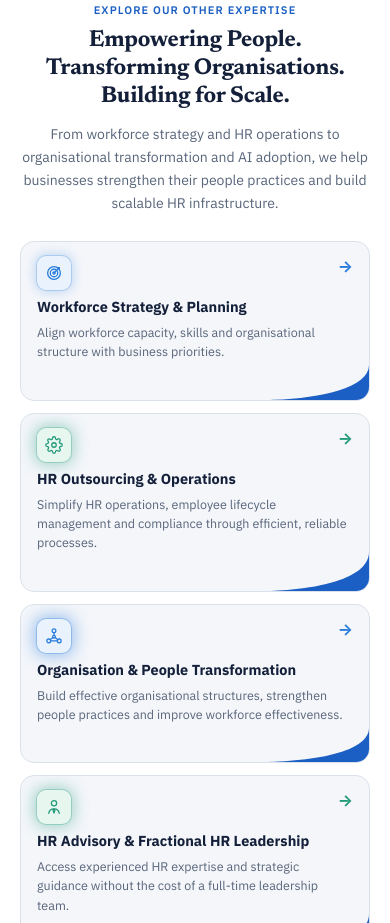
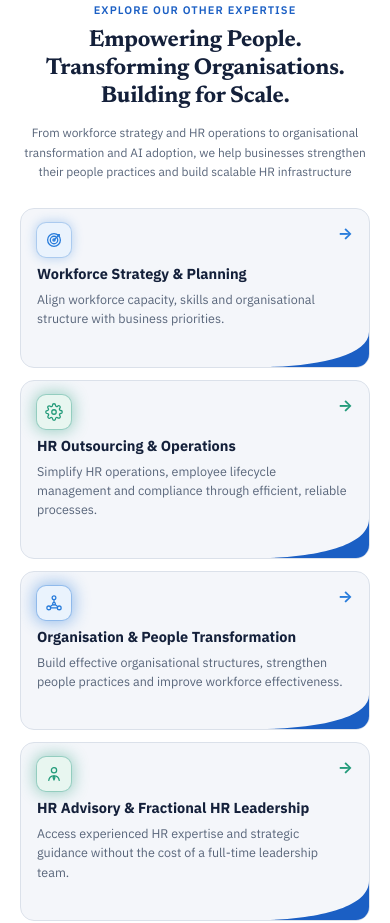
Before and after one commit to TalNXT/TalNXT-Website, a plain HTML site: page index.html in a window 390 px wide. Shown: the part 4660-5583 px from the top of the page. Drawn offline with Linux system fonts and the light colour scheme.

Commit message:
Tagline text and font size

```diff
--- a/css/site.css
+++ b/css/site.css
@@ -789,7 +789,7 @@ p.copy { font-size: 15px; line-height: 1.7; color: #2b3446; margin: 0; }
 .svc-head { display: flex; flex-direction: column; align-items: center; text-align: center; gap: 14px; max-width: 760px; margin: 0 auto 32px; }
 .svc-head .eyebrow { margin-bottom: 10px; }
 .svc-head h2 { font-size: 30px; line-height: 1.22; font-weight: 700; max-width: 680px; margin: 0 auto; }
-.svc-head .copy { font-size: 15px; line-height: 1.65; color: var(--muted); max-width: 600px; margin: 0 auto; }
+.svc-head .copy { font-size: 13px; line-height: 1.65; color: var(--muted); max-width: 600px; margin: 0 auto; text-align: center; text-wrap: balance; }
 .svc-grid { display: grid; grid-template-columns: repeat(5, minmax(0, 1fr)); gap: 12px; }
 .svc-card { --s-c: var(--accent); --s-rgb: 40,124,219; --s-tint: var(--accent-tint); --s-bd: #b9cbec; position: relative; overflow: hidden; display: flex; flex-direction: column; gap: 6px; padding: 14px 16px 38px; border: 1px solid var(--line); border-radius: 14px; background: var(--bg); color: var(--ink); transition: transform .2s, box-shadow .2s, border-color .2s, background .2s; }
 .svc-card:hover { color: var(--ink); transform: translateY(-2px); background: var(--surface); border-color: var(--s-bd); box-shadow: 0 14px 28px -18px rgba(14,46,99,.5); }
@@ -854,7 +854,7 @@ a.cta-pill:hover { background: rgba(255,255,255,.13); color: #fff; }
 @media (max-width: 760px) {
   .svc-sec { padding: 36px 0 26px; }
   .svc-head h2 { font-size: 23px !important; }
-  .svc-head .copy { font-size: 14px; }
+  .svc-head .copy { font-size: 12px; }
   .svc-grid { grid-template-columns: 1fr; }
   .svc-card, .svc-card:nth-child(4) { grid-column: auto; }
   .cta-panel { padding: 22px 20px; }
--- a/index.html
+++ b/index.html
@@ -432,7 +432,7 @@
         <div class="eyebrow">Explore Our Other Expertise</div>
         <h2>Empowering People. Transforming Organisations. Building for Scale.</h2>
       </div>
-      <p class="copy">From workforce strategy and HR operations to organisational transformation and AI adoption, we help businesses strengthen their people practices and build scalable HR infrastructure.</p>
+      <p class="copy">From workforce strategy and HR operations to organisational transformation and AI adoption, we help businesses strengthen their people practices and build scalable HR infrastructure</p>
     </div>
     <div class="svc-grid">
       <a class="svc-card blue" href="workforce-strategy-planning.html"><span class="svc-ico"><svg viewBox="0 0 24 24" fill="none" stroke="currentColor" stroke-width="1.7" stroke-linecap="round" stroke-linejoin="round" aria-hidden="true"><circle cx="12" cy="12" r="8.5"/><circle cx="12" cy="12" r="5"/><circle cx="12" cy="12" r="1.5"/><path d="M12 12 19 5"/><path d="M16.5 5H19v2.5"/></svg></span><span class="svc-name">Workforce Strategy &amp; Planning</span><span class="svc-desc">Align workforce capacity, skills and organisational structure with business priorities.</span><span class="svc-arrow">→</span></a>
```
